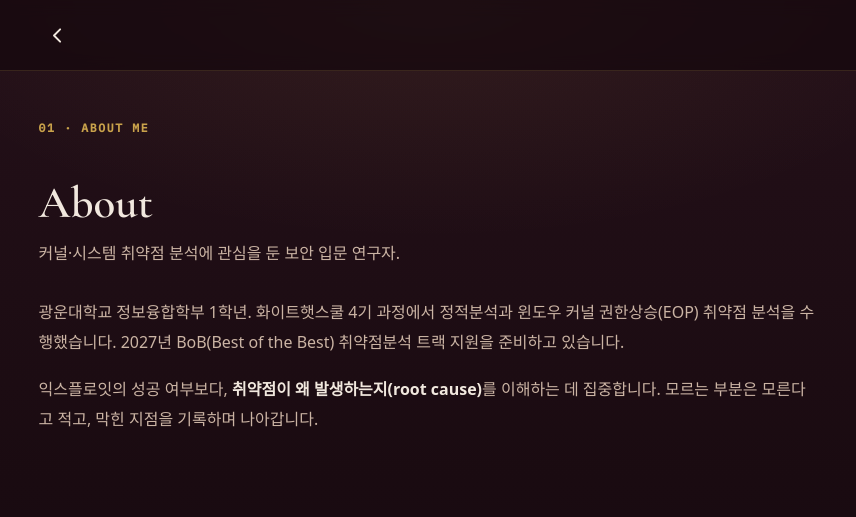
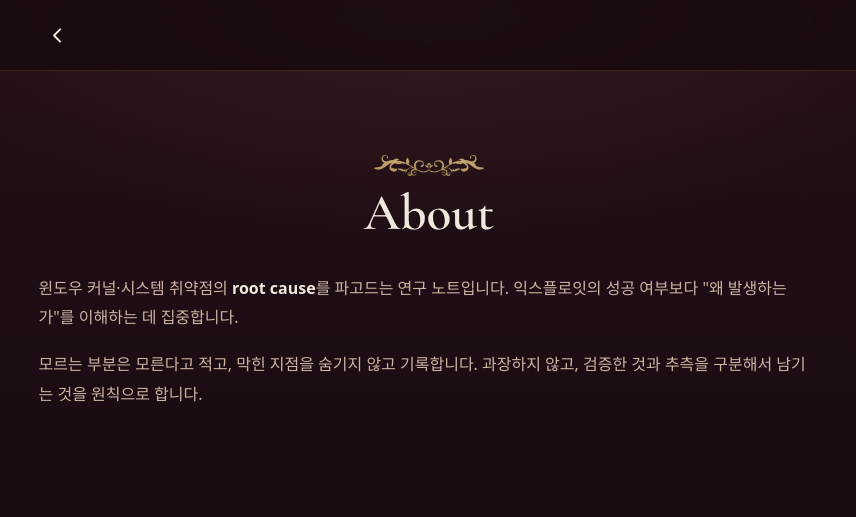
Before and after one commit to charlie-morningstar/subtitle-log, an Astro site: page /8080_folio/about in a window 1280 px wide. Shown: the whole page, without its empty margins (211-1067 px from the left). Built offline with nearby package versions, Linux system fonts and the light colour scheme; Astro itself is replaced by a stand-in of ours; a web font is replaced by a local one.

Commit message:
Remove personal info from the public site; elegant S favicon; post media styling
- Drop the real name from page titles (now "… — Subtitle Log"); regenerate OG image without it
- Rewrite About to describe the notebook's focus/ethos only (no name, school, or affiliation); remove the footer About link
- Replace the favicon with an elegant serif brass "S"
- Style images/video/embeds inside posts (for future PoC media)
- Make `summary` optional so a post needs only title + date + category

```diff
--- a/src/content.config.ts
+++ b/src/content.config.ts
@@ -6,7 +6,7 @@ const research = defineCollection({
   loader: glob({ pattern: '**/*.md', base: './src/content/research' }),
   schema: z.object({
     title: z.string(),
-    summary: z.string(),
+    summary: z.string().default(''),
     date: z.coerce.date(),
     tags: z.array(z.string()).default([]),
     draft: z.boolean().default(false),
@@ -20,7 +20,7 @@ const analysis = defineCollection({
   loader: glob({ pattern: '**/*.md', base: './src/content/analysis' }),
   schema: z.object({
     title: z.string(),
-    summary: z.string(),
+    summary: z.string().default(''),
     date: z.coerce.date(),
     tags: z.array(z.string()).default([]),
     draft: z.boolean().default(false),
--- a/src/layouts/Inner.astro
+++ b/src/layouts/Inner.astro
@@ -12,7 +12,7 @@ const base = import.meta.env.BASE_URL.replace(/\/$/, '');
 const { title, description, label, lead, center = false, flora = false } = Astro.props;
 const img = (f: string) => `${base}/img/${f}`;
 ---
-<Base title={`${title} — 조은진`} description={description} bodyClass="inner">
+<Base title={`${title} — Subtitle Log`} description={description} bodyClass="inner">
   <header class="inner-top">
     <div class="in">
       <a class="back" href={base + '/'} aria-label="뒤로가기"><svg viewBox="0 0 24 24" fill="none" stroke="currentColor" stroke-width="2.2" stroke-linecap="round" stroke-linejoin="round" aria-hidden="true"><path d="M15 5l-7 7 7 7"></path></svg></a>
--- a/src/pages/about.astro
+++ b/src/pages/about.astro
@@ -1,17 +1,12 @@
 ---
 import Inner from '../layouts/Inner.astro';
 ---
-<Inner
-  title="About"
-  label="01 · About me"
-  lead="커널·시스템 취약점 분석에 관심을 둔 보안 입문 연구자."
->
+<Inner title="About" center>
   <div class="prose">
-    <p>광운대학교 정보융합학부 1학년. 화이트햇스쿨 4기 과정에서 정적분석과
-    윈도우 커널 권한상승(EOP) 취약점 분석을 수행했습니다. 2027년 BoB(Best of the Best)
-    취약점분석 트랙 지원을 준비하고 있습니다.</p>
+    <p>윈도우 커널·시스템 취약점의 <strong>root cause</strong>를 파고드는 연구 노트입니다.
+    익스플로잇의 성공 여부보다 "왜 발생하는가"를 이해하는 데 집중합니다.</p>
 
-    <p>익스플로잇의 성공 여부보다, <strong>취약점이 왜 발생하는지(root cause)</strong>를
-    이해하는 데 집중합니다. 모르는 부분은 모른다고 적고, 막힌 지점을 기록하며 나아갑니다.</p>
+    <p>모르는 부분은 모른다고 적고, 막힌 지점을 숨기지 않고 기록합니다.
+    과장하지 않고, 검증한 것과 추측을 구분해서 남기는 것을 원칙으로 합니다.</p>
   </div>
 </Inner>
--- a/src/pages/index.astro
+++ b/src/pages/index.astro
@@ -19,7 +19,7 @@ const latest = posts;
 const searchData = posts.map((p) => ({ t: p.title, h: p.href, c: p.category }));
 const fmt = (d: Date) => `${d.getFullYear()}.${String(d.getMonth() + 1).padStart(2, '0')}.${String(d.getDate()).padStart(2, '0')}`;
 ---
-<Base title="Subtitle Log — 조은진" bodyClass="desk">
+<Base title="Subtitle Log — Security Research Notebook" bodyClass="desk">
   <!-- 히어로 -->
   <section class="hero">
     <div class="valance" aria-hidden="true"></div>
@@ -104,7 +104,6 @@ const fmt = (d: Date) => `${d.getFullYear()}.${String(d.getMonth() + 1).padStart
   <footer class="home-foot">
     <div class="connect-label">Connect</div>
     <a href="mailto:subtitle8080@gmail.com">subtitle8080@gmail.com</a>
-    <div class="foot-links"><a href={`${base}/about/`}>About</a></div>
   </footer>
 
   <script define:vars={{ searchData }}>
--- a/src/styles/global.css
+++ b/src/styles/global.css
@@ -367,3 +367,11 @@ body.inner{background:radial-gradient(70% 50% at 50% 0%, rgba(240,185,100,.08),
 .foot-links{margin-top:1.1rem}
 .foot-links a{font-family:var(--mono); font-size:.72rem; letter-spacing:.08em; text-transform:uppercase; color:var(--ink-dim); text-decoration:none; border:none; transition:color .2s}
 .foot-links a:hover{color:var(--brass)}
+
+/* ════════ 글 속 미디어 (PoC 사진·영상) ════════ */
+.prose img, .prose video{display:block; max-width:100%; height:auto; border-radius:9px;
+  border:1px solid rgba(201,163,90,.18); margin:1.5rem auto; box-shadow:0 8px 24px rgba(0,0,0,.4)}
+.prose figure{margin:1.7rem 0}
+.prose figcaption{text-align:center; font-family:var(--mono); font-size:.72rem; color:var(--ink-dim); margin-top:.6rem}
+.prose iframe{display:block; width:100%; aspect-ratio:16 / 9; border:1px solid rgba(201,163,90,.18);
+  border-radius:9px; margin:1.5rem 0; box-shadow:0 8px 24px rgba(0,0,0,.4)}
```
Also changed, not shown: public/favicon-32.png, public/favicon.svg, public/og.png.
